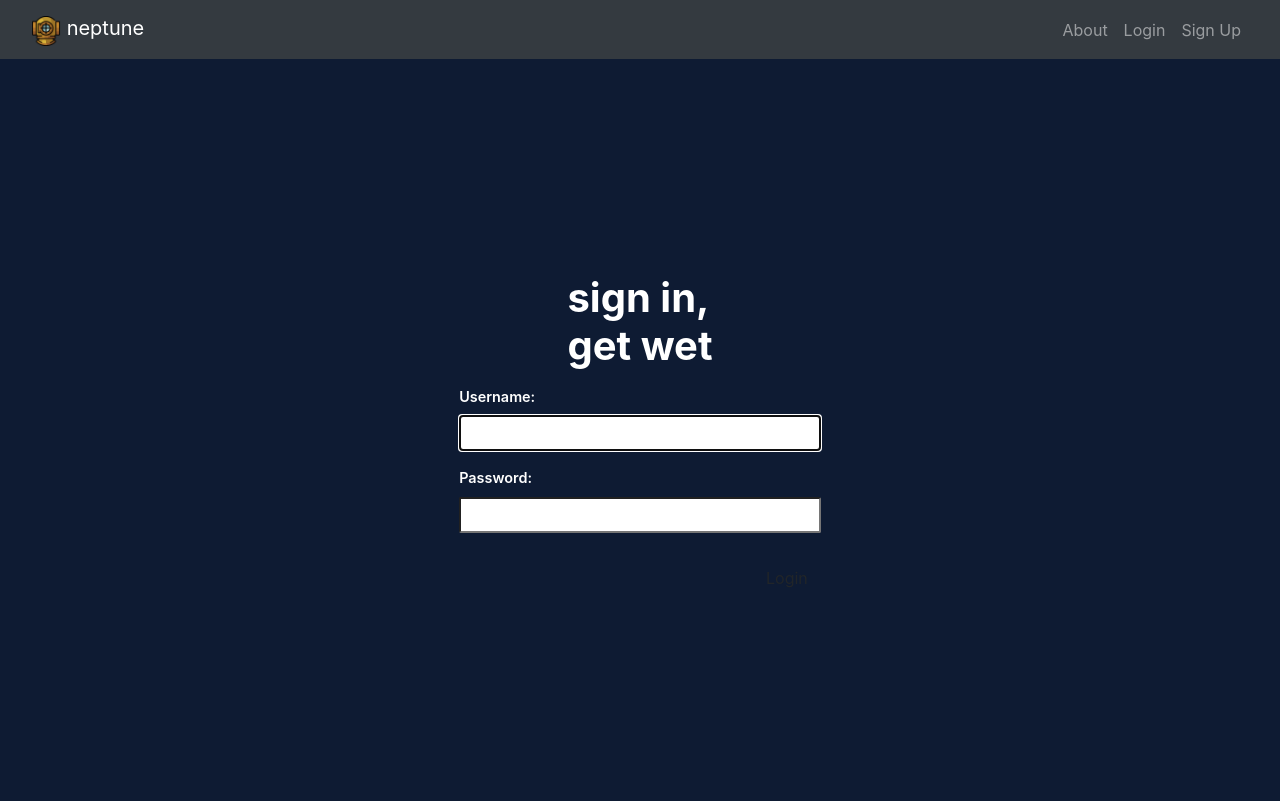
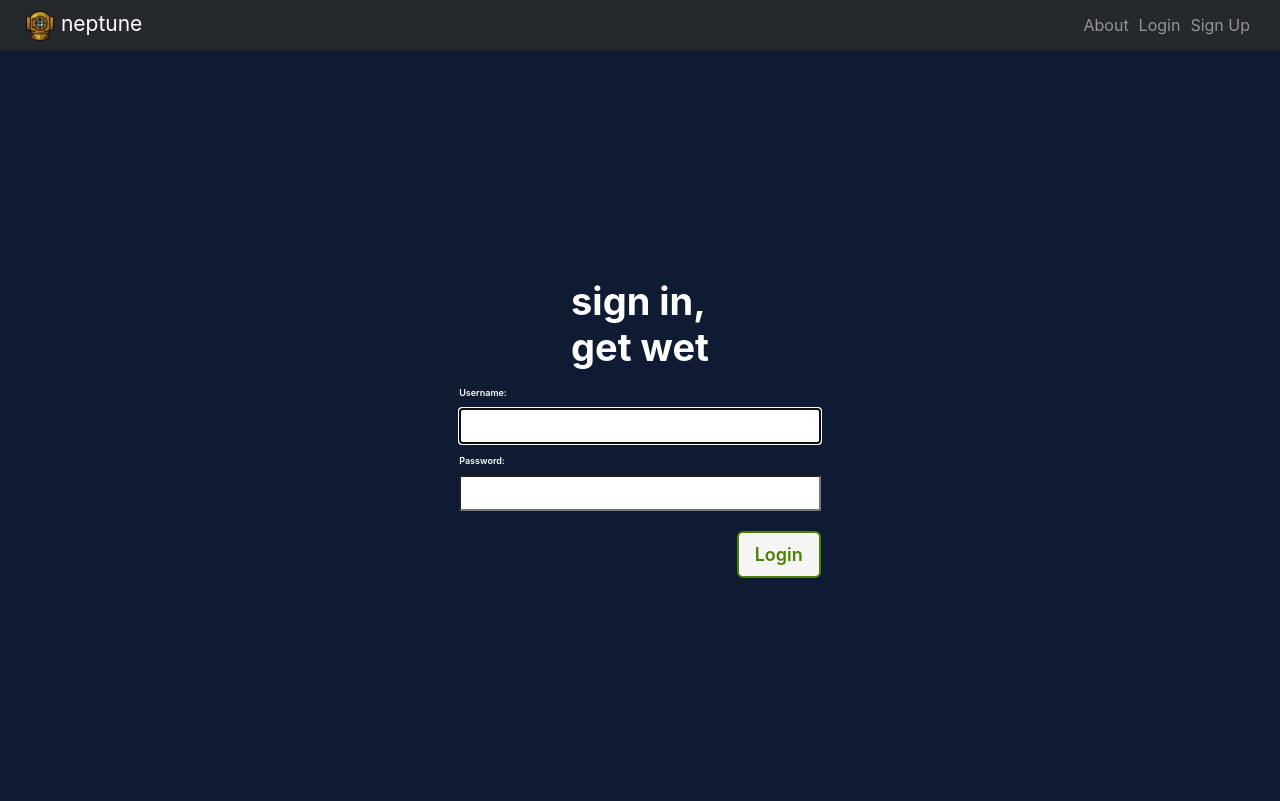
Before and after one commit to jwcrosby/neptune, a Django app: page /?next=/buddies/ in a window 1280 px wide. After the commit the page ends 578 px from the top, so only its background shows below. Run offline with Django 3.2, Linux system fonts and the light colour scheme; some libraries are stand-ins or nearby versions.

Commit message:
major css cruft purge

```diff
--- a/main_app/static/css/base.css
+++ b/main_app/static/css/base.css
@@ -27,8 +27,8 @@ body {
     sans-serif;
   min-height: 100vh;
   --nav-bg: rgba(104, 197, 248, .7);
-  --nav-bg-ff: rgba(104, 197, 248, .9);
-  --borders: rgb(36, 116, 248) solid 2px;
+  --nav-bg-ff: rgba(37, 41, 47, .9);
+  --borders: rgb(33, 37, 43) solid 2px;
   --text-color: rgb(17, 20, 17);
   --link-hover-color: rgb(16, 56, 158);
   --button-bg: rgb(245, 245, 245);
@@ -53,9 +53,16 @@ header {
   border-bottom: var(--borders);
 }
 
-/* nav {
-  margin: 10px;
-} */
+.nav-bar-extended {
+  background: #25292D;
+}
+
+.navbar-brand {
+  font-size: 2.1rem;
+}
+.nav-link {
+  font-size: 1.6rem;
+}
 
 ul {
   margin: 0;
@@ -224,31 +173,7 @@ nav li {
   }
 
   header {
-    margin: 20px 20px 0 20px;
-    width: calc(100vw - 40px);
-    max-width: 1920px;
-    top: 20px;
     background-color: transparent;
-    border-bottom: none;
-  }
-
-  /* nav {
-    margin: 0;
-    background: var(--nav-bg-ff);
-    border: var(--borders);
-    border-radius: 18px;
-  }
-
-
-  nav {
-    margin-left: auto;
-  } */
-
-  .header-logo-container {
-    /* visual fix to help align logo */
-    padding-top: 6px;
-    width: 256px;
-    height: 35px;
   }
 
   @supports (-webkit-backdrop-filter: none) or (backdrop-filter: none) {
--- a/main_app/static/css/home.css
+++ b/main_app/static/css/home.css
@@ -34,10 +34,6 @@ main > section {
 .lottie-file {
   max-height: 100%;
   max-width: 100%;
-}
-
-.header-logo-container {
-  /* display: none; */
 }
 
 .logo-container {
--- a/main_app/templates/base.html
+++ b/main_app/templates/base.html
@@ -10,7 +10,7 @@
     <script src="https://code.jquery.com/jquery-3.4.1.slim.min.js" integrity="sha384-J6qa4849blE2+poT4WnyKhv5vZF5SrPo0iEjwBvKU7imGFAV0wwj1yYfoRSJoZ+n" crossorigin="anonymous"></script>
     <script src="https://cdn.jsdelivr.net/npm/popper.js@1.16.0/dist/umd/popper.min.js" integrity="sha384-Q6E9RHvbIyZFJoft+2mJbHaEWldlvI9IOYy5n3zV9zzTtmI3UksdQRVvoxMfooAo" crossorigin="anonymous"></script>
     <script src="https://stackpath.bootstrapcdn.com/bootstrap/4.4.1/js/bootstrap.min.js" integrity="sha384-wfSDF2E50Y2D1uUdj0O3uMBJnjuUD4Ih7YwaYd1iqfktj0Uod8GCExl3Og8ifwB6" crossorigin="anonymous"></script>
-    {% comment %} <link rel="stylesheet" type="text/css" href="{% static 'css/base.css' %}" /> {% endcomment %}
+    <link rel="stylesheet" type="text/css" href="{% static 'css/base.css' %}" />
     <link
       rel="shortcut icon"
       type="image/png"
@@ -21,7 +21,7 @@
   </head>
   <body>
     <header>
-      <nav class="navbar sticky-top navbar-expand-lg navbar-dark bg-dark">
+      <nav class="navbar sticky-top navbar-expand-lg navbar-dark nav-bar-extended">
         <div class="container-fluid">
             <a class="navbar-brand" href="/">
                   <img src="{% static 'images/helmet3.png' %}" alt="logo" width="30" height="30" class="d-inline-block align-text-top">
```
Also changed, not shown: other parts of main_app/static/css/base.css (+0 -65 lines).
